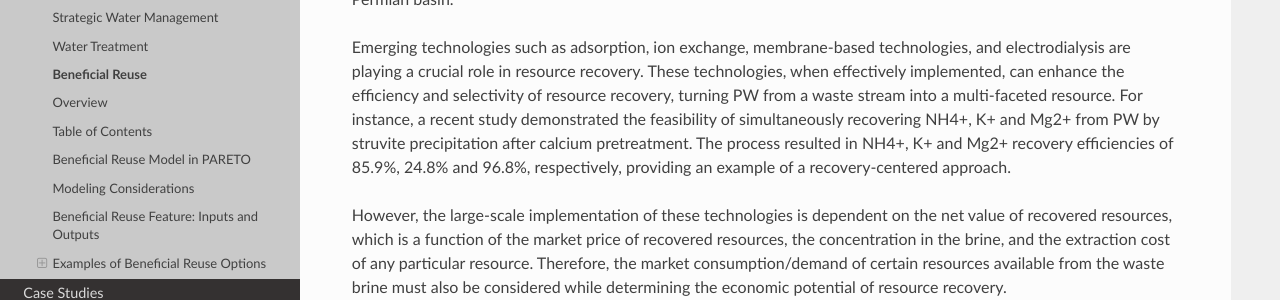
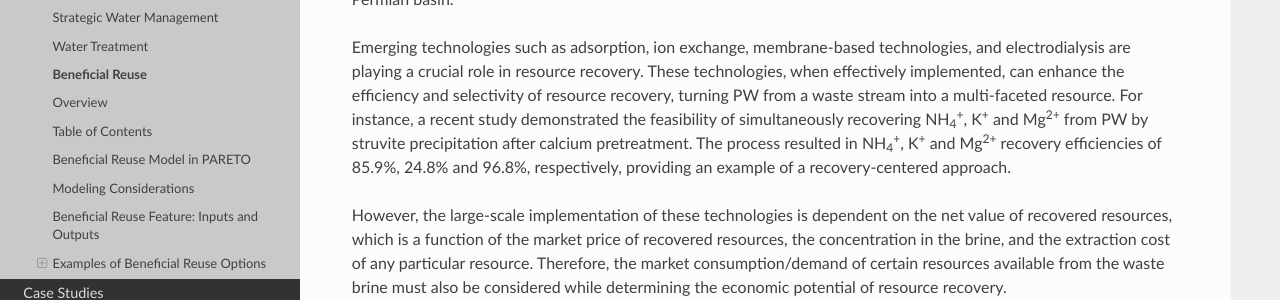
Before and after one commit to project-pareto/project-pareto, a Sphinx documentation site: the page built from docs/model_library/beneficial_reuse/index.rst, in a window 1280 px wide and 900 px high, scrolled down 7069 px. Shown: the part 411-711 px from the top of the window. Built offline with Sphinx 7.4.7 and the Read the Docs theme 2.0.0, drawn with Linux system fonts in a browser that asks for light colours.

Commit message:
Update docs/model_library/beneficial_reuse/index.rst
Co-authored-by: Travis Arnold <travis.arnold17@gmail.com>

```diff
--- a/docs/model_library/beneficial_reuse/index.rst
+++ b/docs/model_library/beneficial_reuse/index.rst
@@ -215,6 +215,6 @@ Resource  recovery
 Produced water (PW) is increasingly being recognized as a potential source of valuable resources and critical minerals. Studies have highlighted the potential economic feasibility of extracting elements such as lithium, magnesium, strontium, and ammonium from PW, with potential yearly revenues per well reaching up to $250,000 per well in the Permian basin.
 
 Emerging technologies such as adsorption, ion exchange, membrane-based technologies, and electrodialysis are playing a crucial role in resource recovery. These technologies, when effectively implemented, can enhance the efficiency and selectivity of resource recovery, turning PW from a waste stream into a multi-faceted resource.
-For instance, a recent study demonstrated the feasibility of simultaneously recovering NH4+, K+ and Mg2+ from PW by struvite precipitation after calcium pretreatment. The process resulted in NH4+, K+ and Mg2+ recovery efficiencies of 85.9%, 24.8% and 96.8%, respectively, providing an example of a recovery-centered approach.
+For instance, a recent study demonstrated the feasibility of simultaneously recovering NH\ :sub:`4`\ :sup:`+`, K\ :sup:`+` and Mg\ :sup:`2+` from PW by struvite precipitation after calcium pretreatment. The process resulted in NH\ :sub:`4`\ :sup:`+`, K\ :sup:`+` and Mg\ :sup:`2+` recovery efficiencies of 85.9%, 24.8% and 96.8%, respectively, providing an example of a recovery-centered approach.
 
 However, the large-scale implementation of these technologies is dependent on the net value of recovered resources, which is a function of the market price of recovered resources, the concentration in the brine, and the extraction cost of any particular resource. Therefore, the market consumption/demand of certain resources available from the waste brine must also be considered while determining the economic potential of resource recovery.
```
